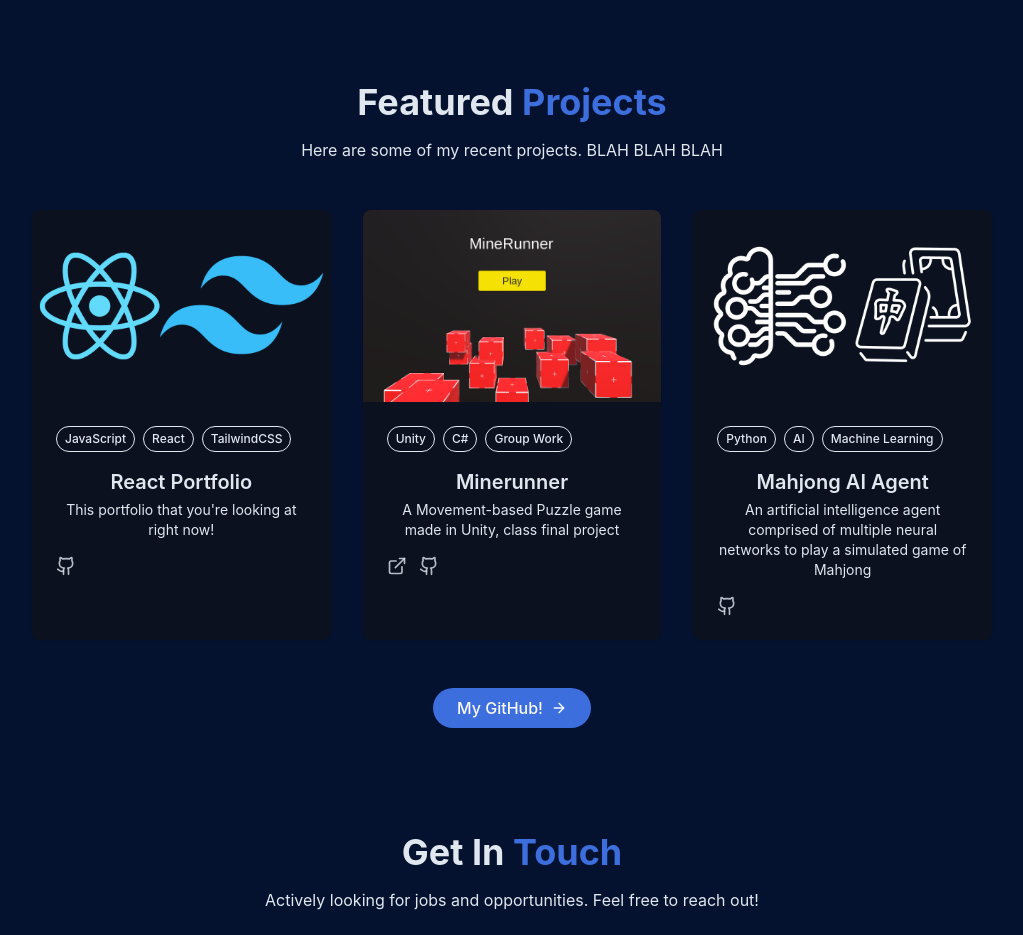
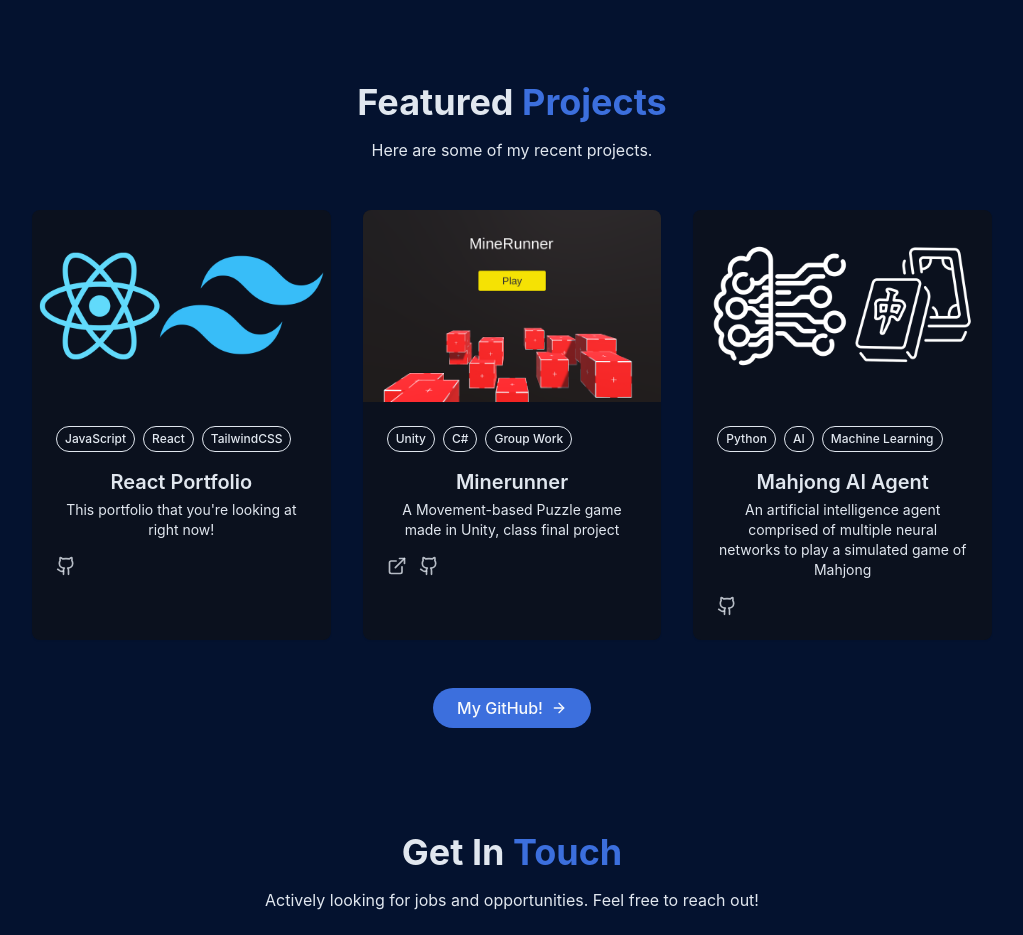
Before and after one commit to theTY2002/react-portfolio, a React (Vite) app in the folder vite-project/: page / in a window 1280 px wide. Shown: the part 2720-3655 px from the top of the page, without its empty margins (128-1151 px from the left). Built offline with nearby package versions, Linux system fonts and the light colour scheme.

Commit message:
GitHub Pages deployment

```diff
--- a/vite-project/src/components/ProjectsSection.jsx
+++ b/vite-project/src/components/ProjectsSection.jsx
@@ -42,7 +42,7 @@ export const ProjectsSection = () =>
             <h2 className="text-3xl md:text-4xl font-bold mb-4 text-center"> Featured<span className="text-primary"> Projects</span></h2>
 
             <p className="text-center text-muted-foreground mb-12 max-w-2xl mx-auto">
-                Here are some of my recent projects. BLAH BLAH BLAH
+                Here are some of my recent projects.
             </p>
 
             <div className="grid grid-cols-1 md:grid-cols-2 lg:grid-cols-3 gap-8">
```
